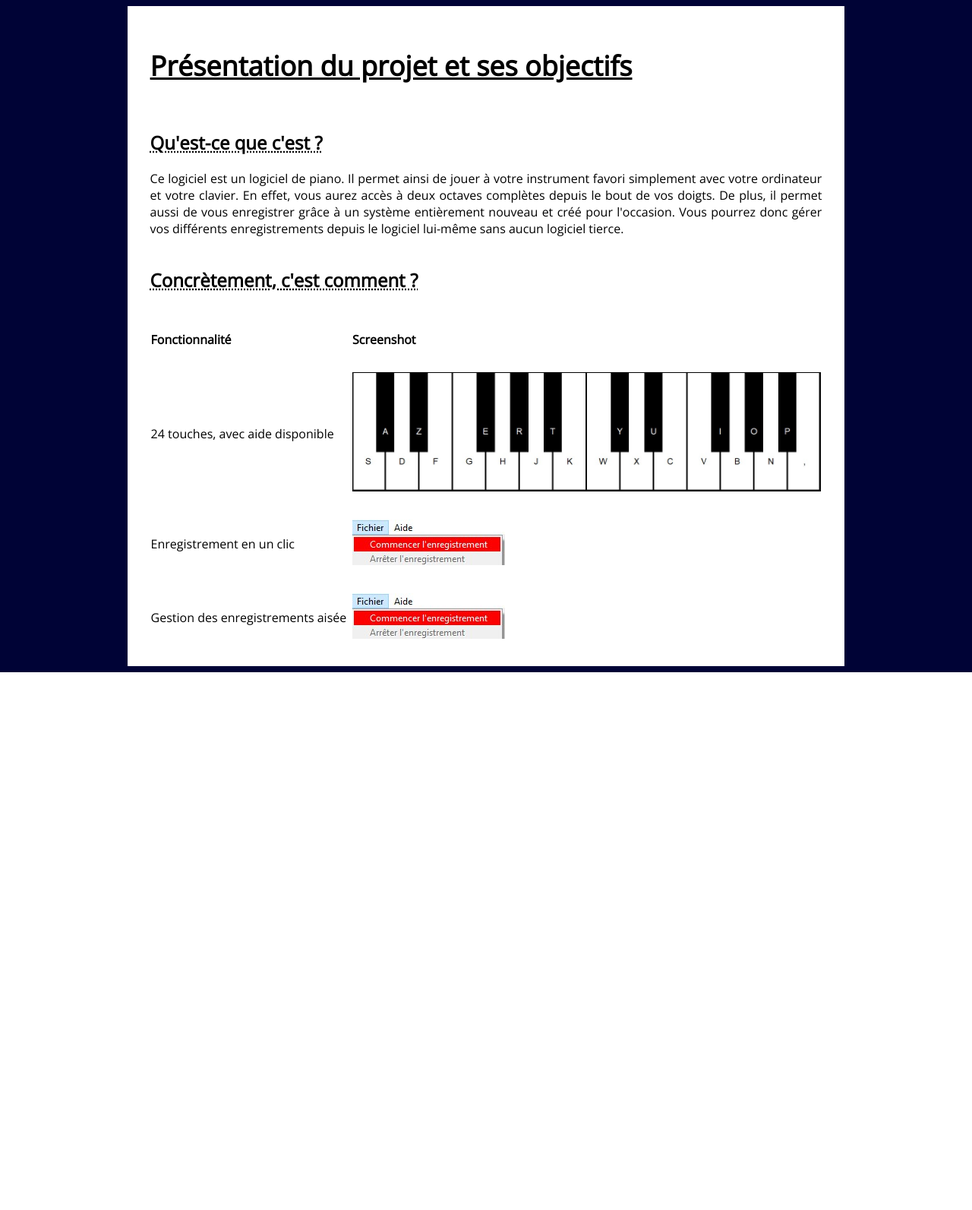
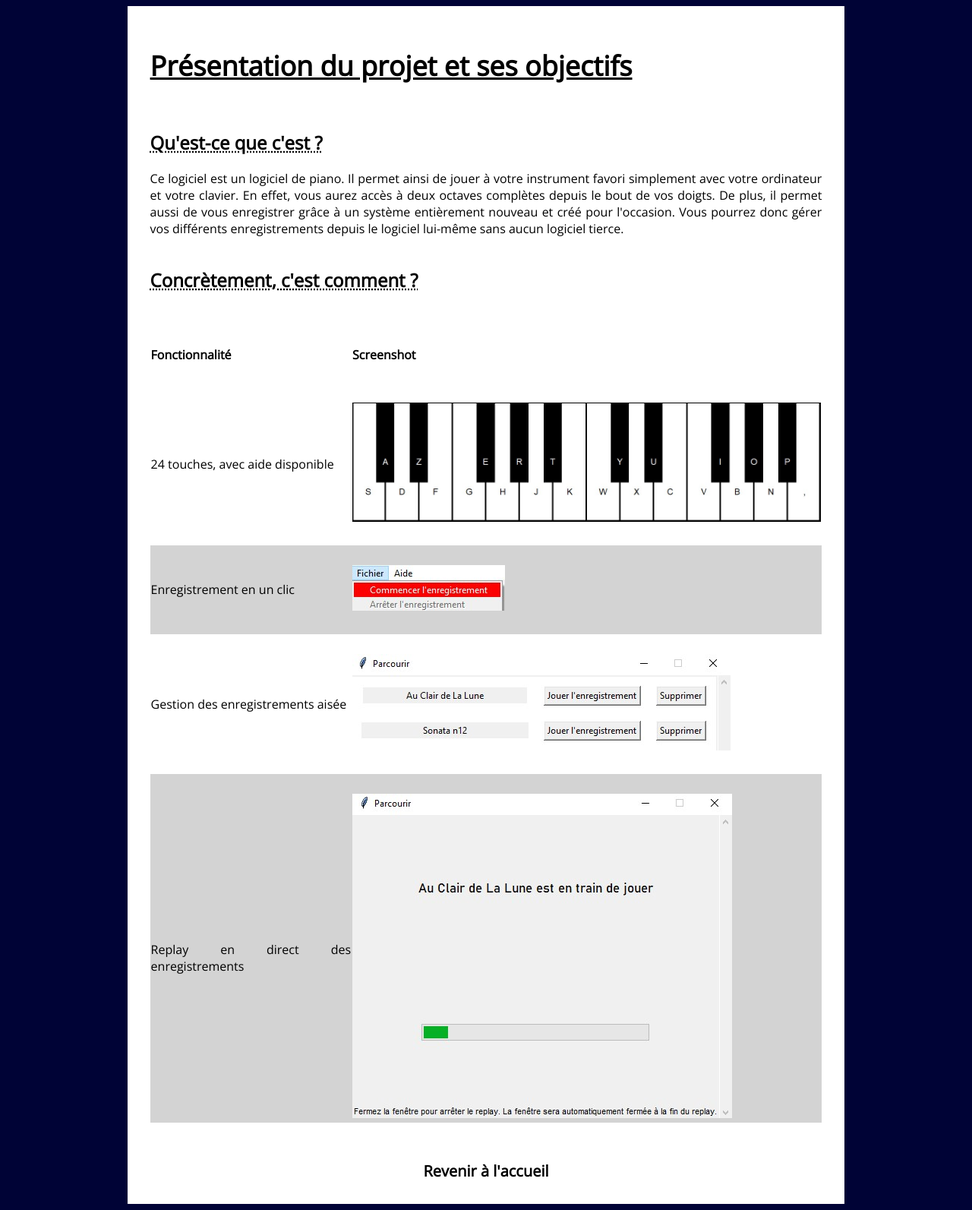
Before and after one commit to Tristan-C789/piano-web-heroku, a PHP site: page /html/presentation.html in a window 1280 px wide. Shown: the whole page at 76% size. Before the commit the page ends 885 px from the top, so only its background shows below. Run offline with PHP 8.4, Linux system fonts and the light colour scheme.

Commit message:
Presentation done + piano done

```diff
--- a/HTML/css/second.css
+++ b/HTML/css/second.css
@@ -36,6 +36,25 @@ table {
     border-spacing: 0;
 }
 
+tr:nth-child(even) {
+    background-color: lightgrey;
+}
+
 tr {
-    border-top: 30px solid transparent;
+    border-top: 50px solid transparent;
 }
+
+#back {
+    display: block;
+    margin: auto;
+    text-align: center;
+    margin-top: 50px;
+    text-decoration: none;
+    font-size: 20px;
+    color: black;
+    font-weight: 600;
+}
+
+#back:hover {
+    color: rgb(138, 136, 136);
+}
--- a/HTML/html/presentation.html
+++ b/HTML/html/presentation.html
@@ -39,10 +39,17 @@
                     </tr>
                     <tr>
                         <td>Gestion des enregistrements aisée</td>
-                        <td><img src="../rsc/presentation2.jpg"></td>
+                        <td><img src="../rsc/presentation3.jpg"></td>
+                    </tr>
+                    <tr>
+                        <td>Replay en direct des enregistrements</td>
+                        <td><img src="../rsc/presentation4.jpg"></td>
                     </tr>
                 </tbody>
             </table>
+            <a href="main.html" id="back">
+                Revenir à l'accueil
+            </a>
         </div>
     </body>
 </html>
--- /dev/null
+++ b/Python/Enregistrements/Au Clair de La Lune.csv
@@ -0,0 +1,2 @@
+note,startTime,endTime
+la1,1616941268.0944674,1616941273.5115538
```
Also changed, not shown: HTML/rsc/presentation3.jpg (added), HTML/rsc/presentation4.jpg (added), 1 other file.
